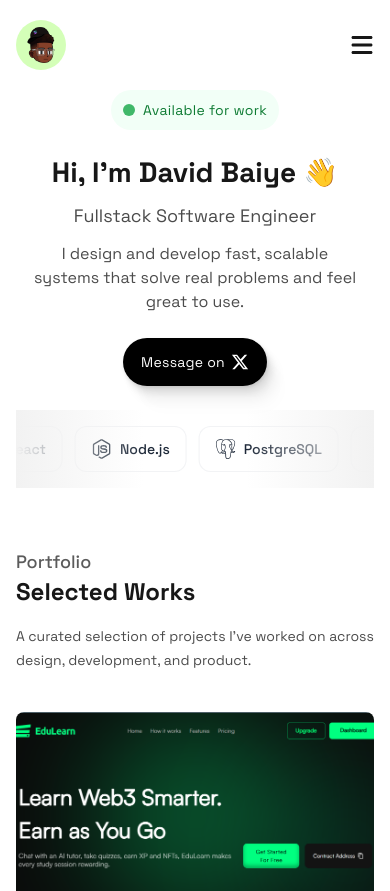
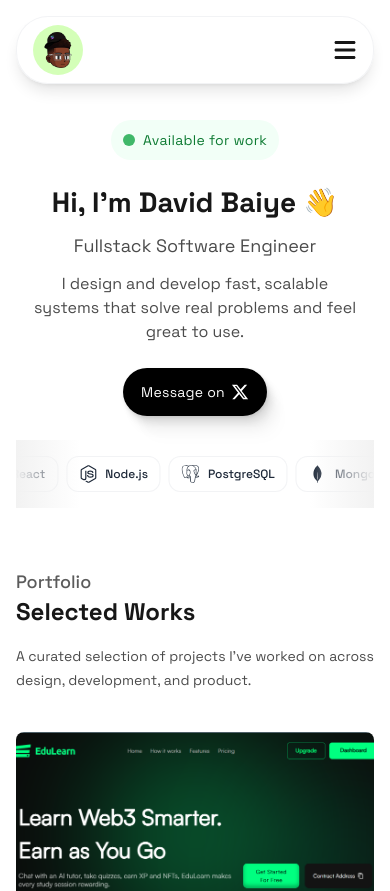
Before and after one commit to dovidmoishe/portfolio, a Next.js app: page / in a window 390 px wide. Shown: the top 891 px of the page. Built offline with nearby package versions, Linux system fonts and the light colour scheme.

Commit message:
push new stuff

```diff
--- a/components/Home/Hero/Hero.tsx
+++ b/components/Home/Hero/Hero.tsx
@@ -29,7 +29,7 @@ const skills = [
 
 function Hero() {
   return (
-    <div className="flex items-center justify-center overflow-x-hidden px-[16px] md:px-[32px]">
+    <div className="flex items-center justify-center overflow-x-hidden px-[16px] md:px-[32px] pt-[120px] md:pt-[140px] lg:pt-[160px]">
       <div className="flex flex-col items-center gap-[24px] md:gap-[32px] lg:gap-[40px] w-full max-w-full">
         <div className="bg-[#F2FFF7] rounded-[24px] md:rounded-[33px] py-[10px] px-[12px] md:pt-[12px] md:pr-[16px] md:pb-[12px] md:pl-[12px] flex items-center gap-[8px] md:gap-[12px]">
           <svg
--- a/components/Home/Hero/SkillsSlider.tsx
+++ b/components/Home/Hero/SkillsSlider.tsx
@@ -28,26 +28,26 @@ export default function SkillsSlider({ skills }: SkillsSliderProps) {
   }, []);
 
   return (
-    <div className="relative overflow-hidden py-4 w-full [&::-webkit-scrollbar]:hidden [-ms-overflow-style:none] [scrollbar-width:none]">
-      <div className="absolute left-0 top-0 bottom-0 w-32 bg-linear-to-r from-[#F2F2F2] to-transparent z-10 pointer-events-none" />
+    <div className="relative overflow-x-hidden py-4 w-full">
+      <div className="absolute left-0 top-0 bottom-0 w-16 md:w-32 bg-gradient-to-r from-[#F2F2F2] to-transparent z-10 pointer-events-none" />
 
-      <div className="absolute right-0 top-0 bottom-0 w-32 bg-linear-to-l from-[#F2F2F2] to-transparent z-10 pointer-events-none" />
+      <div className="absolute right-0 top-0 bottom-0 w-16 md:w-32 bg-gradient-to-l from-[#F2F2F2] to-transparent z-10 pointer-events-none" />
 
       <motion.div
-        className="flex gap-3"
+        className="flex gap-2 md:gap-3"
         animate={{ x: ["0%", "-50%"] }}
         transition={{
           repeat: Infinity,
-          duration: isMobile ? 12 : 20,
+          duration: isMobile ? 15 : 25,
           ease: "linear",
         }}
       >
         {repeated.map((skill, i) => (
           <div
             key={i}
-            className="flex items-center gap-2 bg-white/40 text-gray-800 px-4 py-3 rounded-xl text-sm font-medium shrink-0 border border-gray-200/50"
+            className="flex items-center gap-2 bg-white/40 text-gray-800 px-3 py-2 md:px-4 md:py-3 rounded-xl text-xs md:text-sm font-medium shrink-0 border border-gray-200/50"
           >
-            <span className="text-xl">{skill.icon}</span>
+            <span className="text-lg md:text-xl">{skill.icon}</span>
             <span>{skill.name}</span>
           </div>
         ))}
--- a/components/Home/NavBar/Navbar.tsx
+++ b/components/Home/NavBar/Navbar.tsx
@@ -13,8 +13,8 @@ function Navbar() {
   }
 
   return (
-    <div>
-      <div className="flex items-center justify-between py-[20px] px-[16px] md:py-[25px] md:px-[32px] lg:px-[64px]">
+    <div className="fixed top-[16px] md:top-[20px] lg:top-[24px] left-0 right-0 z-[100] px-[16px] md:px-[32px] lg:px-[64px]">
+      <div className="flex items-center justify-between py-[8px] px-[16px] md:py-[8px] md:px-[32px] lg:py-[18px] lg:px-[40px] bg-white/80 backdrop-blur-md border border-gray-200/50 rounded-4xl shadow-lg">
         <Link href="/">
           <Image src={Dave} alt="Dave" width={50} height={50} className='rounded-full md:w-[60px] md:h-[60px] lg:w-[70px] lg:h-[70px]' />
         </Link>
@@ -55,13 +55,17 @@ function Navbar() {
           </Link>
         </div>
 
-        <button onClick={toggleMenu} className={`md:hidden z-50 ${isMenuOpen ? 'text-white' : ''}`} aria-label="Toggle menu">
-          {isMenuOpen ? <FaXmark size={24} /> : <FaBars size={24} />}
+        <button onClick={toggleMenu} className="md:hidden relative" aria-label="Toggle menu">
+          <FaBars size={24} />
         </button>
       </div>
 
+      <button onClick={toggleMenu} className={`md:hidden fixed top-[28px] right-[32px] md:right-[48px] lg:right-[80px] z-[110] text-white bg-black p-2 rounded-full shadow-xl transition-all ${isMenuOpen ? 'opacity-100' : 'opacity-0 pointer-events-none'}`} aria-label="Close menu">
+        <FaXmark size={28} />
+      </button>
+
       {isMenuOpen && (
-        <div className="md:hidden fixed inset-0 bg-black/95 z-40 flex flex-col items-center justify-center text-white">
+        <div className="md:hidden fixed inset-0 bg-black/95 z-[99] flex flex-col items-center justify-center text-white">
           <div className="flex flex-col items-center gap-[32px] mb-[48px]">
             <Link href="/" onClick={toggleMenu}>
               <p className="text-2xl hover:opacity-70 transition-opacity">Home</p>
```
